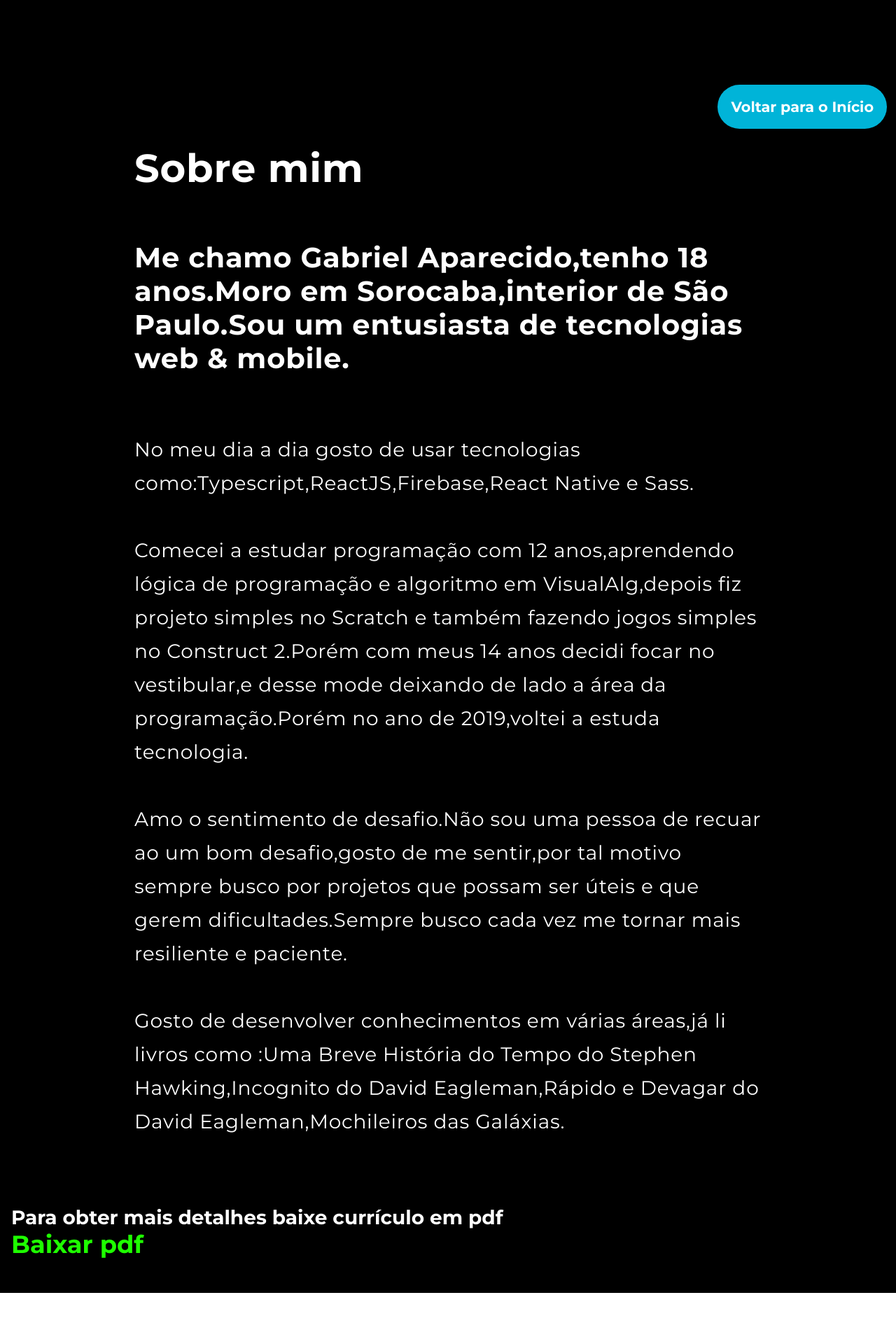
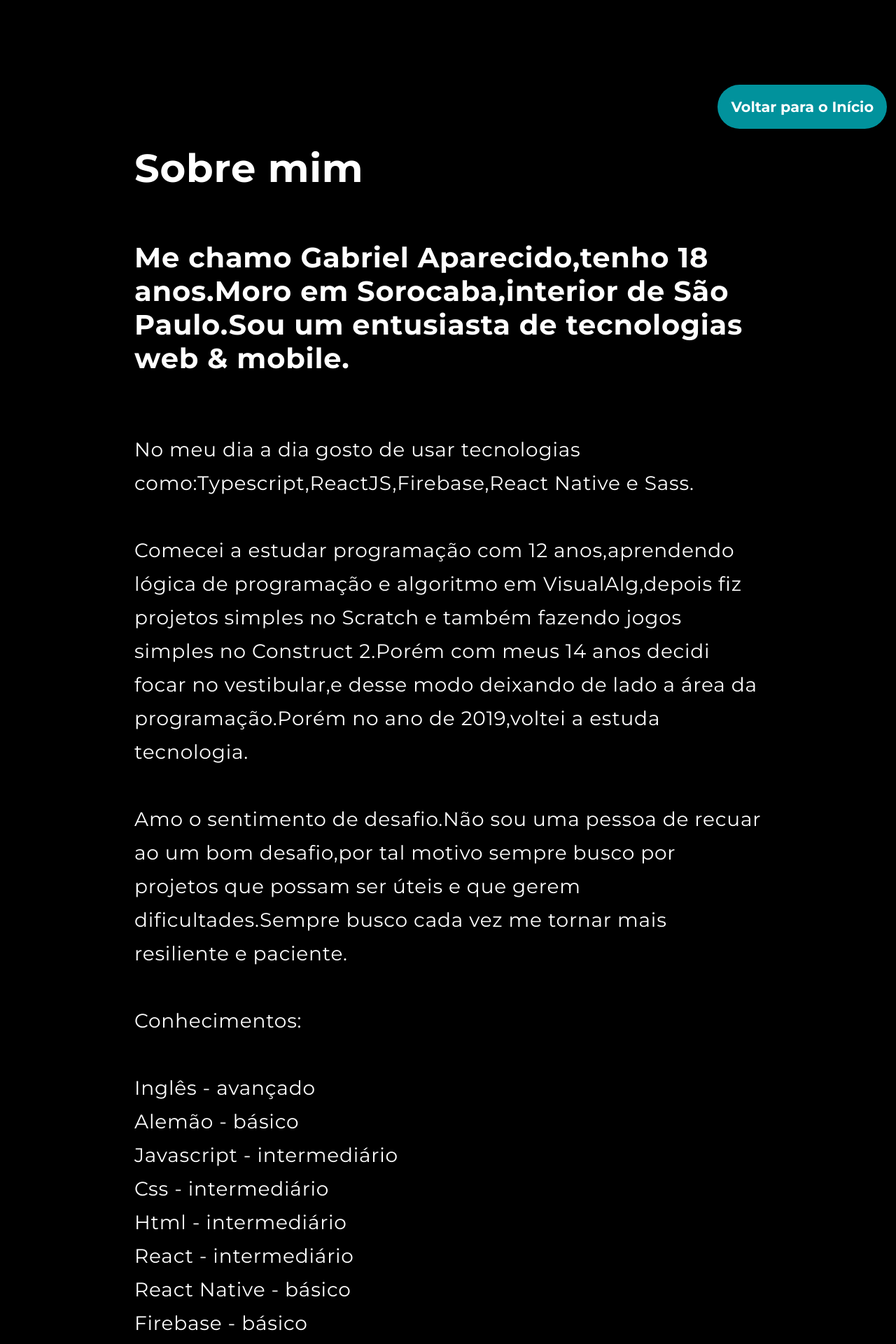
Before and after one commit to Gabriel-Aparecido03/Gabriel-Aparecido, a React (Create React App) app: page /#/about in a window 1280 px wide. Shown: the part 600-2520 px from the top of the page at 70% size. Before the commit the page ends 2447 px from the top, so only its background shows below. Built offline with nearby package versions, Linux system fonts and the light colour scheme.

Commit message:
final changes

```diff
--- a/package.json
+++ b/package.json
@@ -11,6 +11,8 @@
     "@types/node": "^16.11.24",
     "@types/react": "^17.0.39",
     "@types/react-dom": "^17.0.11",
+    "file-saver": "^2.0.5",
+    "jspdf": "^2.5.1",
     "react": "^17.0.2",
     "react-dom": "^17.0.2",
     "react-router-dom": "^6.2.1",
@@ -46,6 +48,7 @@
     ]
   },
   "devDependencies": {
+    "@types/file-saver": "^2.0.5",
     "gh-pages": "^3.2.3"
   }
 }
--- a/src/pages(pt-br)/About.tsx
+++ b/src/pages(pt-br)/About.tsx
@@ -1,12 +1,14 @@
 import React from 'react'
 
 import { ButtonBack } from '../components/ButtonBack'
-
+import jsPDF from 'jspdf'
 import { Header } from '../components/Header'
 
 import '../style/About.scss'
 
 export function About() {
+
+
     return (
         <div id="About">
             <div className="button-field">
@@ -28,20 +30,31 @@ export function About() {
                     </p>
                     <p>
                         <br/>
-                        Comecei a estudar programação com 12 anos,aprendendo lógica de programação e algoritmo em VisualAlg,depois fiz projeto simples no Scratch e também fazendo jogos simples no Construct 2.Porém com meus 14 anos decidi focar no vestibular,e desse mode deixando de lado a área da programação.Porém no ano de 2019,voltei a estuda tecnologia.
+                        Comecei a estudar programação com 12 anos,aprendendo lógica de programação e algoritmo em VisualAlg,depois fiz projetos simples no Scratch e também fazendo jogos simples no Construct 2.Porém com meus 14 anos decidi focar no vestibular,e desse modo deixando de lado a área da programação.Porém no ano de 2019,voltei a estuda tecnologia.
                     </p>
                     <p>
                         <br/>
-                        Amo o sentimento de desafio.Não sou uma pessoa de recuar ao um bom desafio,gosto de me sentir,por tal motivo sempre busco por projetos que possam ser úteis e que gerem dificultades.Sempre busco cada vez me tornar mais resiliente e paciente.
+                        Amo o sentimento de desafio.Não sou uma pessoa de recuar ao um bom desafio,por tal motivo sempre busco por projetos que possam ser úteis e que gerem dificultades.Sempre busco cada vez me tornar mais resiliente e paciente.
                     </p>
                     <p>
+                    <br/>
+                        Conhecimentos:<br/>
                         <br/>
-                        Gosto de desenvolver conhecimentos em várias áreas,já li livros como :Uma Breve História do Tempo do Stephen Hawking,Incognito do David Eagleman,Rápido e Devagar do David Eagleman,Mochileiros das Galáxias.
+
+                        Inglês - avançado <br/>
+                        Alemão - básico <br/>
+                        Javascript - intermediário <br/>
+                        Css - intermediário <br/>
+                        Html - intermediário <br/>
+                        React - intermediário <br/>
+                        React Native - básico <br/>
+                        Firebase - básico <br/>
+                        MySql - básico <br/>
                     </p>
                </div>
                <div className="pdf-content">
                    <h1>Para obter mais detalhes baixe currículo em pdf</h1>
-                   <a href='../../Currículo.pdf' download>Baixar pdf</a>
+                   <a href='https://drive.google.com/file/d/1JQs4s2yHrWD4psnbXseiVnl6FVIOgyxD/view?usp=sharing' target={'_blank'} download={'true'}>Ver Currículo pdf</a>
                </div>
             </div>
 
--- a/src/style/About.scss
+++ b/src/style/About.scss
@@ -69,12 +69,14 @@
 
     a {
         font-size: 2.2rem !important;
-        color: #1eff00;
+        color: #01929c;
         font-weight: 700;
         text-decoration: none;
     }
 
     a:hover {
         cursor: pointer;
+        padding-left: .4rem;
+        transition: .5s;
     }
 }
--- a/src/style/Contac.scss
+++ b/src/style/Contac.scss
@@ -49,7 +49,7 @@
         a {
             text-decoration: none;
             font-weight: 700;
-            color: #1eff00;
+            color: #01929c;
             font-size: 2.5rem;
             line-height:3rem;
 
--- a/src/style/Landing.scss
+++ b/src/style/Landing.scss
@@ -124,7 +124,7 @@
     left: 5%;
 
 
-    color: #1eff00;
+    color: #01929c;
 
     margin-left: .4rem;
 
--- a/src/style/Projects.scss
+++ b/src/style/Projects.scss
@@ -22,7 +22,7 @@
         }
         a {
             text-decoration: none;
-            color:#1eff00;
+            color:#01929c;
             font-weight: 900;
             font-size: 2rem;
         }
--- a/src/style/components/button.scss
+++ b/src/style/components/button.scss
@@ -8,7 +8,7 @@
         border: none;
         padding: 1.2rem;
 
-        background-color: #00B4D8;
+        background-color: #01929c;
         color: #fff;
         font-weight: 700;
 
```
Also changed, not shown: 2 other files (tests, documents, lock files or other folders).
